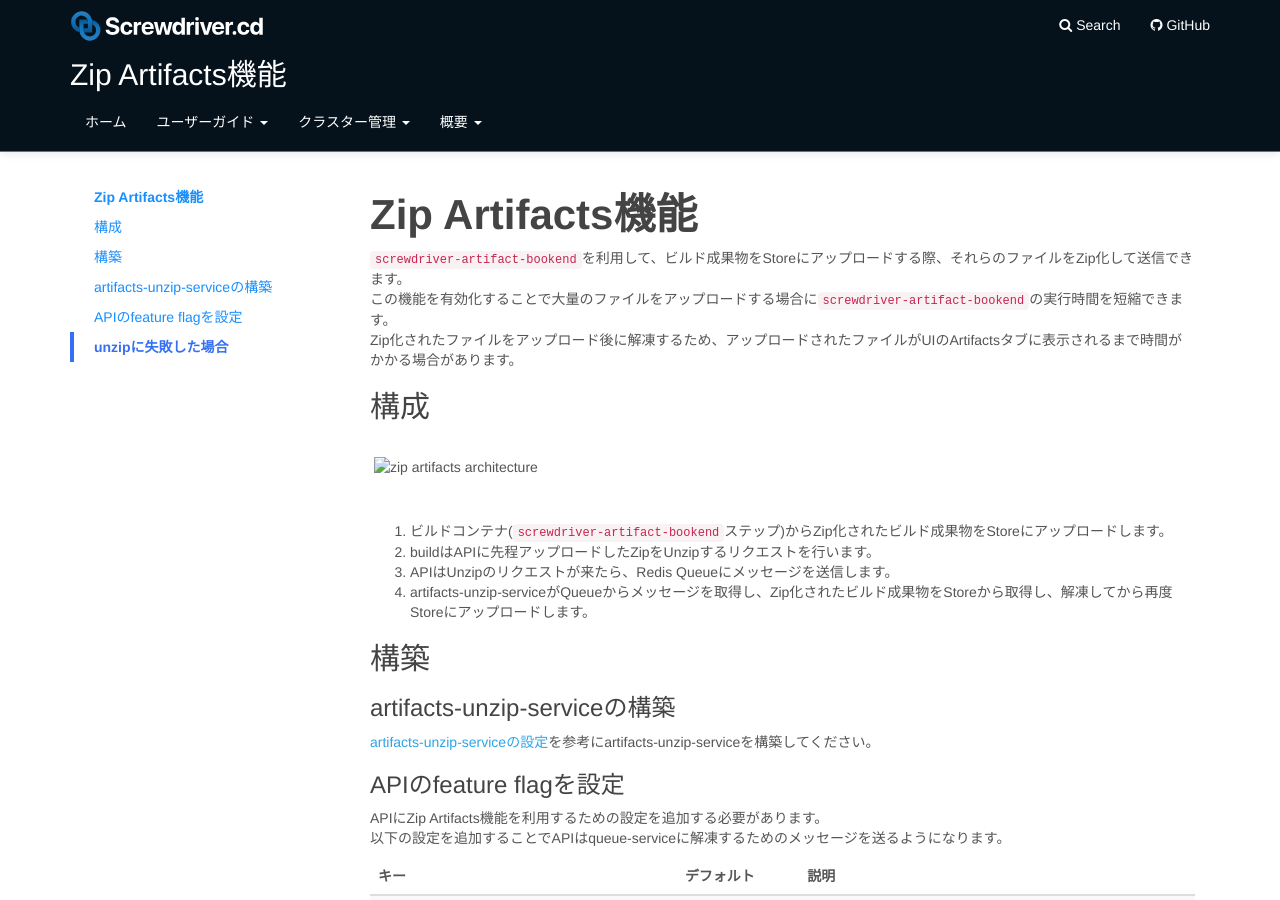
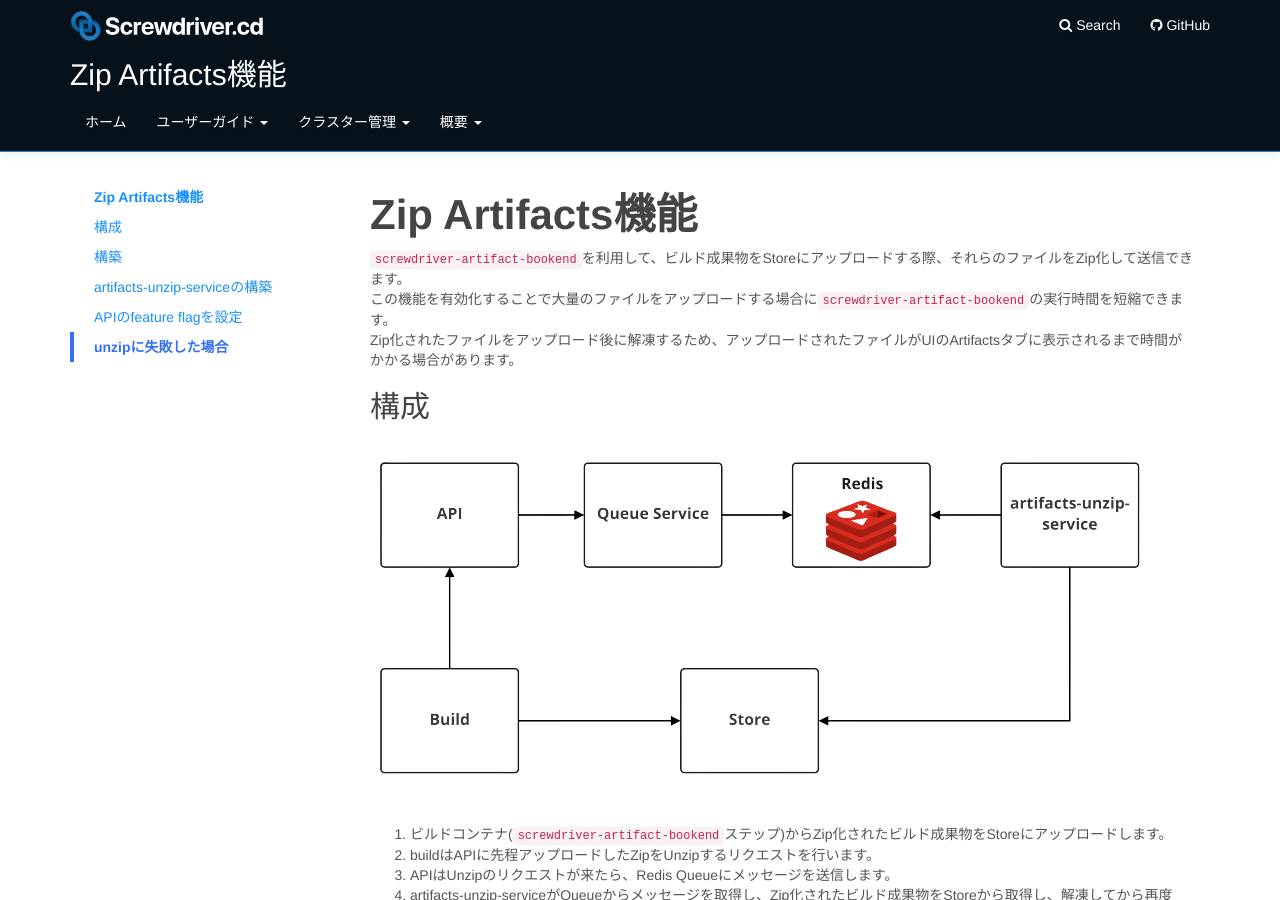
Before and after one commit to screwdriver-cd/guide, a Jekyll site: the page built from docs/ja/cluster-management/zip-artifacts.md, in a window 1280 px wide and 900 px high. Built offline with Jekyll 4.4.1, drawn with Linux system fonts in a browser that asks for light colours.

Commit message:
fix pr error

```diff
--- a/docs/ja/cluster-management/zip-artifacts.md
+++ b/docs/ja/cluster-management/zip-artifacts.md
@@ -5,7 +5,7 @@ category: Cluster Management
 menu: menu_ja
 toc:
 - title: Zip Artifacts機能
-  url: "#Zip-Artifacts機能"
+  url: "#zip-artifacts機能"
   active: 'true'
 - title: 構成
   url: "#構成"
@@ -14,7 +14,7 @@ toc:
 - title: artifacts-unzip-serviceの構築
   url: "#artifacts-unzip-serviceの構築"
 - title: APIのfeature flagを設定
-  url: "#APIのfeature-flagを設定"
+  url: "#apiのfeature-flagを設定"
 - title: unzipに失敗した場合
   url: "#unzipに失敗した場合"
 ---
@@ -27,7 +27,7 @@ Zip化されたファイルをアップロード後に解凍するため、ア
 
 ## 構成
 
-![zip artifacts architecture](../../../docs/cluster-management/assets/zip-artifacts-architecture.png)
+![zip artifacts architecture](../../cluster-management/assets/zip-artifacts-architecture.png)
 
 1. ビルドコンテナ(`screwdriver-artifact-bookend`ステップ)からZip化されたビルド成果物をStoreにアップロードします。
 1. buildはAPIに先程アップロードしたZipをUnzipするリクエストを行います。
```
Also changed, not shown: docs/ja/cluster-management/configure-artifacts-unzip-service.md (+5 -2 lines).
